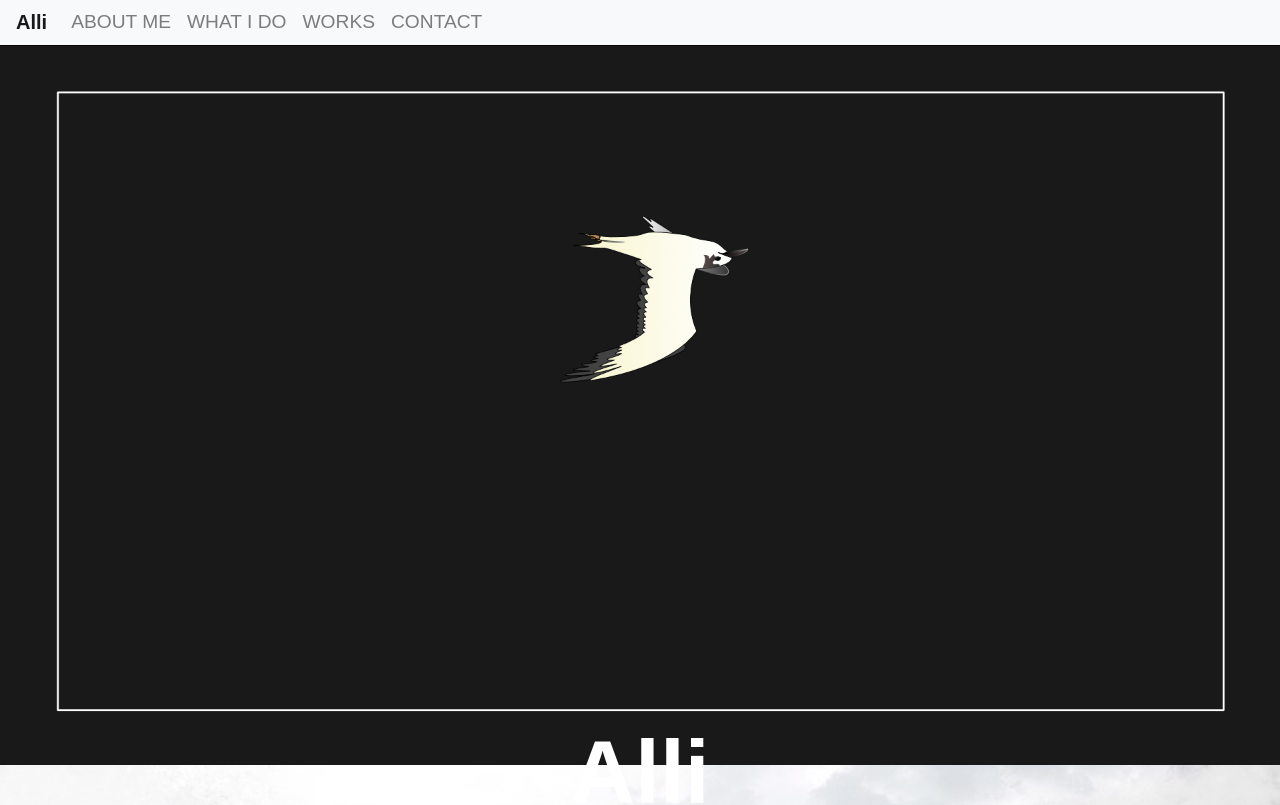
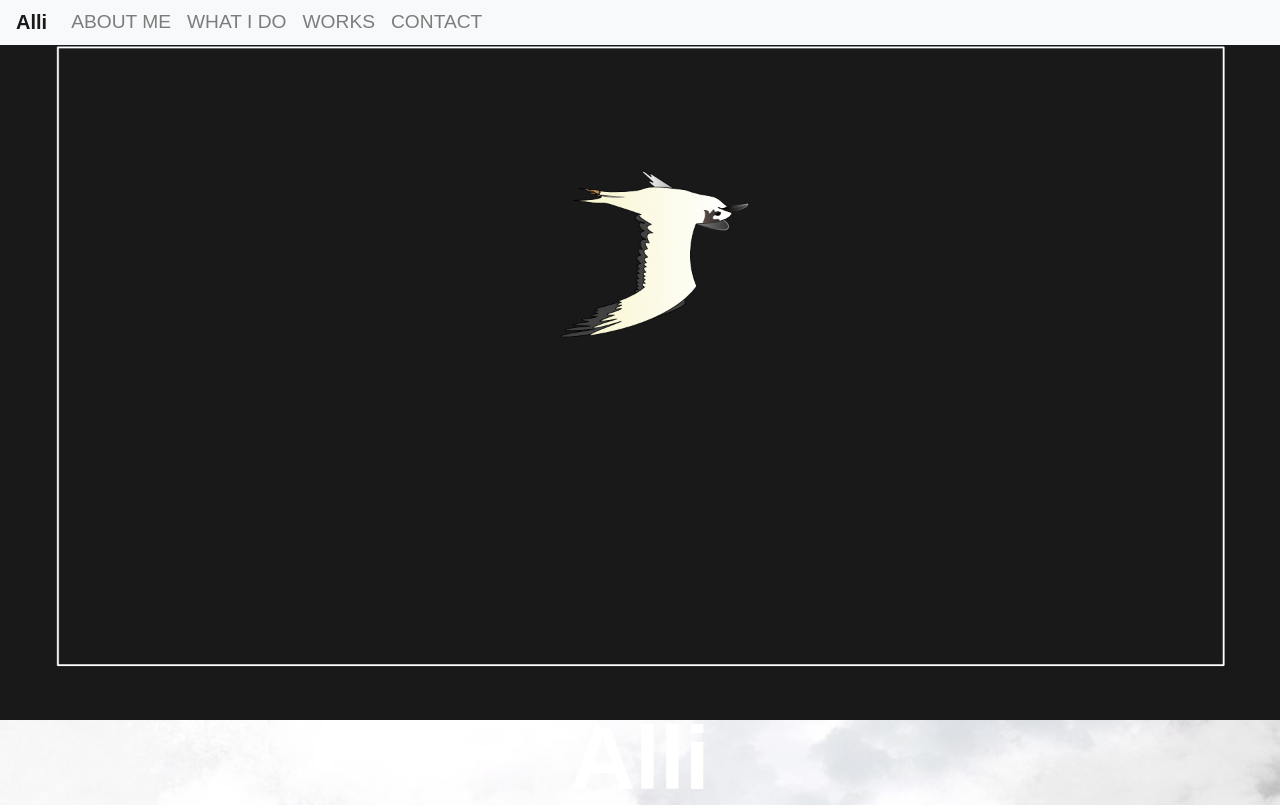
Before and after one commit to alligel/alliwebpage, a React (Create React App) app: page / in a window 1280 px wide. Shown: the top 805 px of the page. Built offline with nearby package versions, Linux system fonts and the light colour scheme; a web font is replaced by a local one.

Commit message:
edit splash

```diff
--- a/public/styles.css
+++ b/public/styles.css
@@ -1,5 +1,5 @@
 body {
-  margin: 0px;
+  margin: 10px;
   font-family: "Roboto", sans-serif;
 }
 /* splash */
--- a/src/components/NavBar.jsx
+++ b/src/components/NavBar.jsx
@@ -6,7 +6,7 @@ export default function NavBar(){
 
     return (
       <React.Fragment>
-      <Navbar className="navbar py-0" bg="light" expand="sm" variant="light">
+      <Navbar className="navbar py-0 fixed-top" bg="light" expand="sm" variant="light">
       <Navbar.Brand href="#home">Alli</Navbar.Brand>
       <Navbar.Toggle aria-controls="basic-navbar-nav"/>
       <Navbar.Collapse id="basic-navbar-nav">
```
